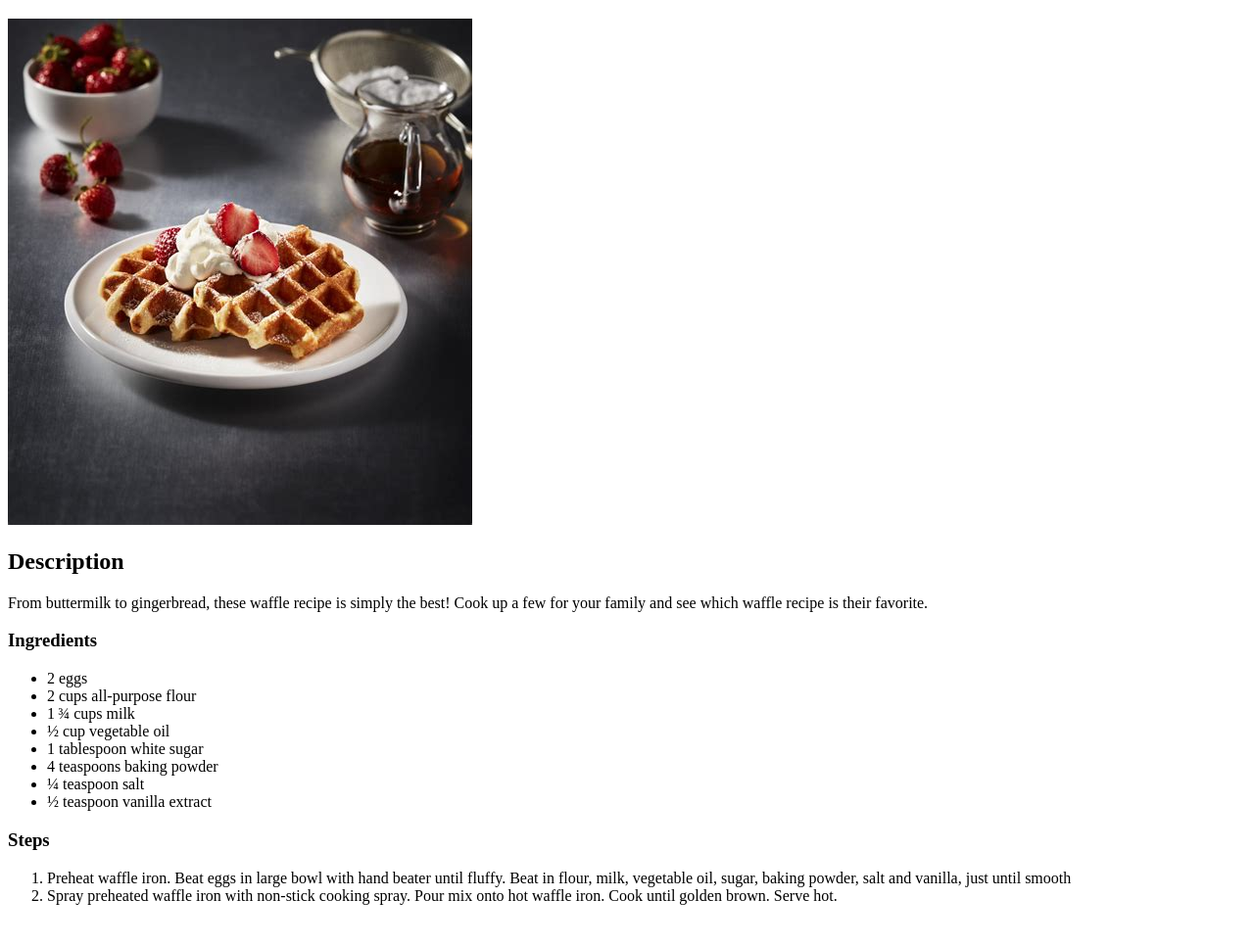
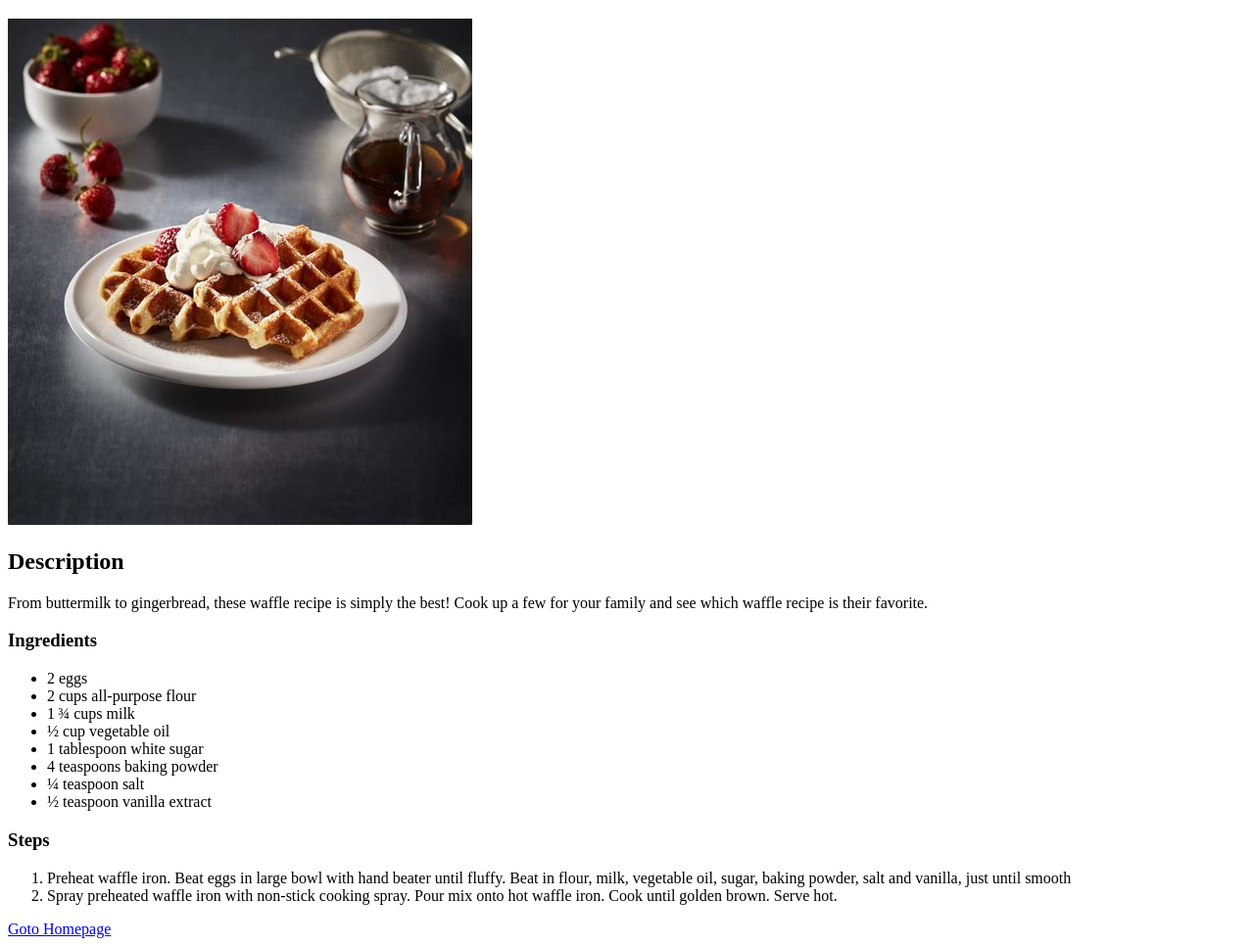
Before and after one commit to kumarmash/odin-recipes, a plain HTML site: page recipes/waffles.html in a window 1280 px wide. Shown: the part 61-1027 px from the top of the page at 98% size. Before the commit the page ends 1001 px from the top, so only its background shows below. Drawn offline with Linux system fonts and the light colour scheme.

Commit message:
Added homepage link to recipe page

```diff
--- a/recipes/waffles.html
+++ b/recipes/waffles.html
@@ -32,5 +32,7 @@
         <li> Spray preheated waffle iron with non-stick cooking spray. Pour mix onto hot waffle iron. Cook until golden brown. Serve hot. </li>
     </ol>
 
+    <a href="../index.html">Goto Homepage</a>
+
 </body>
 </html>
```
